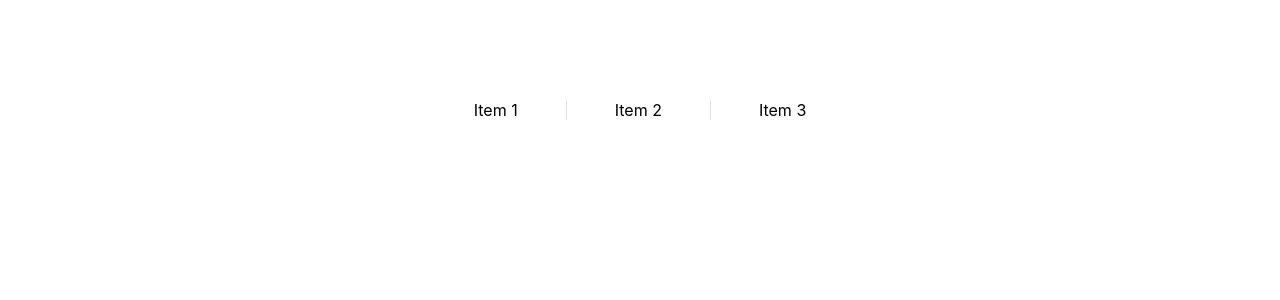
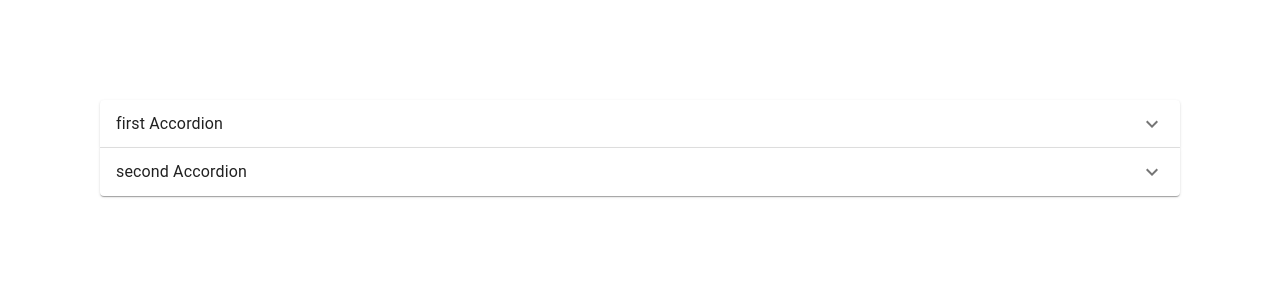
Before and after one commit to janvaljean/material-ui-training, a React (Create React App) app in the folder muitrainings/: page / in a window 1280 px wide. Shown: the top 300 px of the page. Built offline with nearby package versions, Linux system fonts and the light colour scheme.

Commit message:
accordions , cards

```diff
--- a/muitrainings/src/App.tsx
+++ b/muitrainings/src/App.tsx
@@ -1,10 +1,13 @@
 import "./App.css";
 import LesseonSelectMultiple from "./components/LesseonSelectMultiple";
+import LessonAccordion from "./components/LessonAccordion";
 import LessonAutoComplete from "./components/LessonAutoComplete";
 import LessonBox from "./components/LessonBox";
 import LessonButton from "./components/LessonButton";
 import LessonButtonGroup from "./components/LessonButtonGroup";
+import LessonCard from "./components/LessonCard";
 import LessonCheckBox from "./components/LessonCheckBox";
+import LessonGrid from "./components/LessonGrid";
 import LessonRadioExample from "./components/LessonRadioExample";
 import LessonRadioGroup from "./components/LessonRadioGroup";
 import LessonSelect from "./components/LessonSelect";
@@ -26,7 +29,10 @@ function App() {
       {/* <LessonCheckBox /> */}
       {/* <LessonBox /> */}
       {/* <LessonAutoComplete /> */}
-      <LessonStack />
+      {/* <LessonStack /> */}
+      {/* <LessonGrid /> */}
+      {/* <LessonCard /> */}
+      <LessonAccordion />
     </div>
   );
 }
--- /dev/null
+++ b/muitrainings/src/components/LessonAccordion.tsx
@@ -0,0 +1,72 @@
+import React, { useState } from "react";
+import Accordion from "@mui/material/Accordion";
+import AccordionDetails from "@mui/material/AccordionDetails";
+import AccordionSummary from "@mui/material/AccordionSummary";
+import Typography from "@mui/material/Typography";
+import ExpandMoreIcon from "@mui/icons-material/ExpandMore";
+
+const LessonAccordion = () => {
+  const [expanded, setExpanded] = useState<string | false>(false);
+console.log(expanded);
+  const handleChange =
+    (panel: string) => (event: React.SyntheticEvent, isExpanded: boolean) => {
+      console.log(isExpanded);
+      setExpanded(isExpanded ? panel : false);
+    };
+  return (
+    <div>
+      {/* <Accordion>
+        <AccordionSummary expandIcon={<ExpandMoreIcon />}>
+          <Typography>first Accordion</Typography>
+        </AccordionSummary>
+        <AccordionDetails>
+          Lorem ipsum dolor sit amet consectetur adipisicing elit. Nobis
+          voluptates eveniet provident fuga possimus quod voluptatem impedit
+          neque quia, earum perferendis illo expedita veritatis, omnis excepturi
+          delectus dolor asperiores a.
+        </AccordionDetails>
+      </Accordion>
+      <Accordion>
+        <AccordionSummary expandIcon={<ExpandMoreIcon />}>
+          <Typography>second Accordion</Typography>
+        </AccordionSummary>
+        <AccordionDetails>
+          Lorem ipsum dolor sit amet consectetur adipisicing elit. Nobis
+          voluptates eveniet provident fuga possimus quod voluptatem impedit
+          neque quia, earum perferendis illo expedita veritatis, omnis excepturi
+          delectus dolor asperiores a.
+        </AccordionDetails>
+      </Accordion> */}
+      <Accordion
+        expanded={expanded === "panel1"}
+        onChange={handleChange("panel1")}
+      >
+        <AccordionSummary expandIcon={<ExpandMoreIcon />}>
+          <Typography>first Accordion</Typography>
+        </AccordionSummary>
+        <AccordionDetails>
+          Lorem ipsum dolor sit amet consectetur adipisicing elit. Nobis
+          voluptates eveniet provident fuga possimus quod voluptatem impedit
+          neque quia, earum perferendis illo expedita veritatis, omnis excepturi
+          delectus dolor asperiores a.
+        </AccordionDetails>
+      </Accordion>
+      <Accordion
+        expanded={expanded === "panel2"}
+        onChange={handleChange("panel2")}
+      >
+        <AccordionSummary expandIcon={<ExpandMoreIcon />}>
+          <Typography>second Accordion</Typography>
+        </AccordionSummary>
+        <AccordionDetails>
+          Lorem ipsum dolor sit amet consectetur adipisicing elit. Nobis
+          voluptates eveniet provident fuga possimus quod voluptatem impedit
+          neque quia, earum perferendis illo expedita veritatis, omnis excepturi
+          delectus dolor asperiores a.
+        </AccordionDetails>
+      </Accordion>
+    </div>
+  );
+};
+
+export default LessonAccordion;
--- /dev/null
+++ b/muitrainings/src/components/LessonCard.tsx
@@ -0,0 +1,40 @@
+import * as React from "react";
+import Box from "@mui/material/Box";
+import Card from "@mui/material/Card";
+import CardActions from "@mui/material/CardActions";
+import CardContent from "@mui/material/CardContent";
+import Button from "@mui/material/Button";
+import Typography from "@mui/material/Typography";
+import CardMedia from "@mui/material/CardMedia";
+
+
+const LessonCard = () => {
+  return (
+    <Box sx={{display:"flex" ,justifyContent:"center", alignItems:"center"}}>
+      <Card sx={{ maxWidth: 345  }}>
+        <CardMedia
+          sx={{ height: 190 }}
+          image="https://picsum.photos/200"
+          title="green iguana"
+        />
+        <CardContent>
+          <Typography gutterBottom variant="h5" component="div">
+            Lizard
+          </Typography>
+          <Typography variant="body2" color="text.secondary">
+            Lizards are a widespread group of squamate reptiles, with over 6,000
+            species, ranging across all continents except Antarctica
+          </Typography>
+        </CardContent>
+        <CardActions sx={{ justifyContent: "space-between" }}>
+          <Button variant="contained" size="small">
+            Share
+          </Button>
+          <Button size="small">Learn More</Button>
+        </CardActions>
+      </Card>
+    </Box>
+  );
+};
+
+export default LessonCard;
--- /dev/null
+++ b/muitrainings/src/components/LessonGrid.tsx
@@ -0,0 +1,18 @@
+import React from "react";
+import Grid from "@mui/material/Grid";
+const LessonGrid = () => {
+  return (
+    <>
+      <Grid container>
+        <Grid xs={8}> 8 meter</Grid>
+        <Grid xs={4}>4 meter</Grid>
+      </Grid>
+      <Grid container>
+        <Grid xs={12} md={6}> 8 meter</Grid>
+        <Grid xs={4} md={2}>4 meter</Grid>
+      </Grid>
+    </>
+  );
+};
+
+export default LessonGrid;
```
